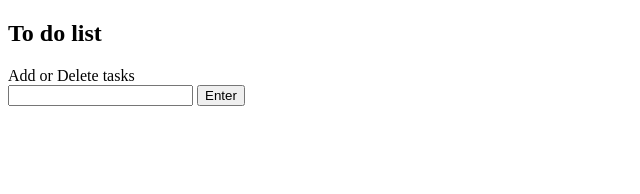
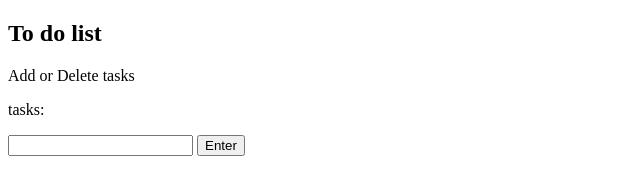
Before and after one commit to Arge21/To-do-list, a plain HTML site: page index.html in a window 1280 px wide. Shown: the whole page, without its empty margins (0-640 px from the left). Drawn offline with Linux system fonts and the light colour scheme.

Commit message:
(feat:) add html
- add paragraph for task counter

```diff
--- a/index.html
+++ b/index.html
@@ -9,6 +9,7 @@
     <div id="container">
         <h2>To do list</h2>
         <label for="taskInput">Add or Delete tasks</label><br>
+        <p id="taskCounter">tasks:</p>
         <input type="text" id="taskInput">
         <button id="taskBtn">Enter</button>
         <ul>
```
